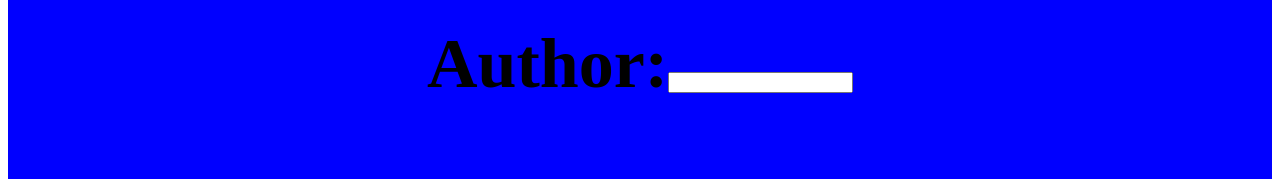
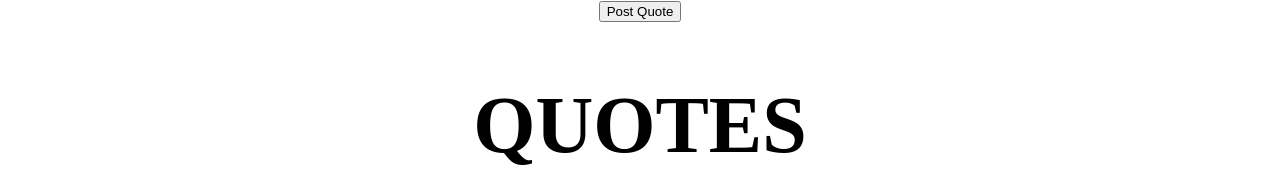
Before and after one commit to kennedy-ben/weeksixip, an Angular app: page / in a window 1280 px wide. Shown: the part 621-800 px from the top of the page. Built offline with nearby package versions, Linux system fonts and the light colour scheme.

Commit message:
remove background colour

```diff
--- a/src/app/app.component.css
+++ b/src/app/app.component.css
@@ -52,10 +52,10 @@
   .container-fluid{
     /* padding: 1px; */
     text-align: center;
-    background-color: blue;
+
 
     font-family: 'Times New Roman', Times, serif;
-    font-size: 70px;
+    font-size: 40px;
   }
 
   /* .line
```
